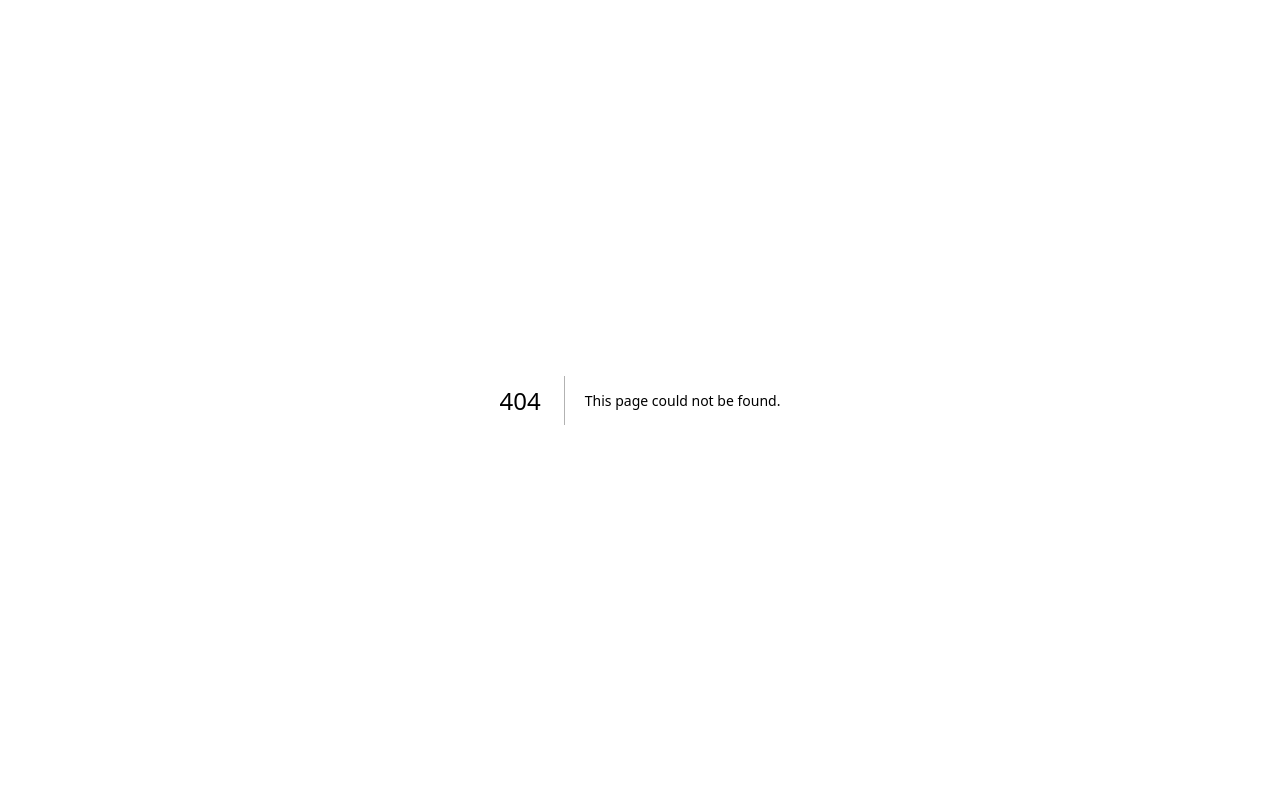
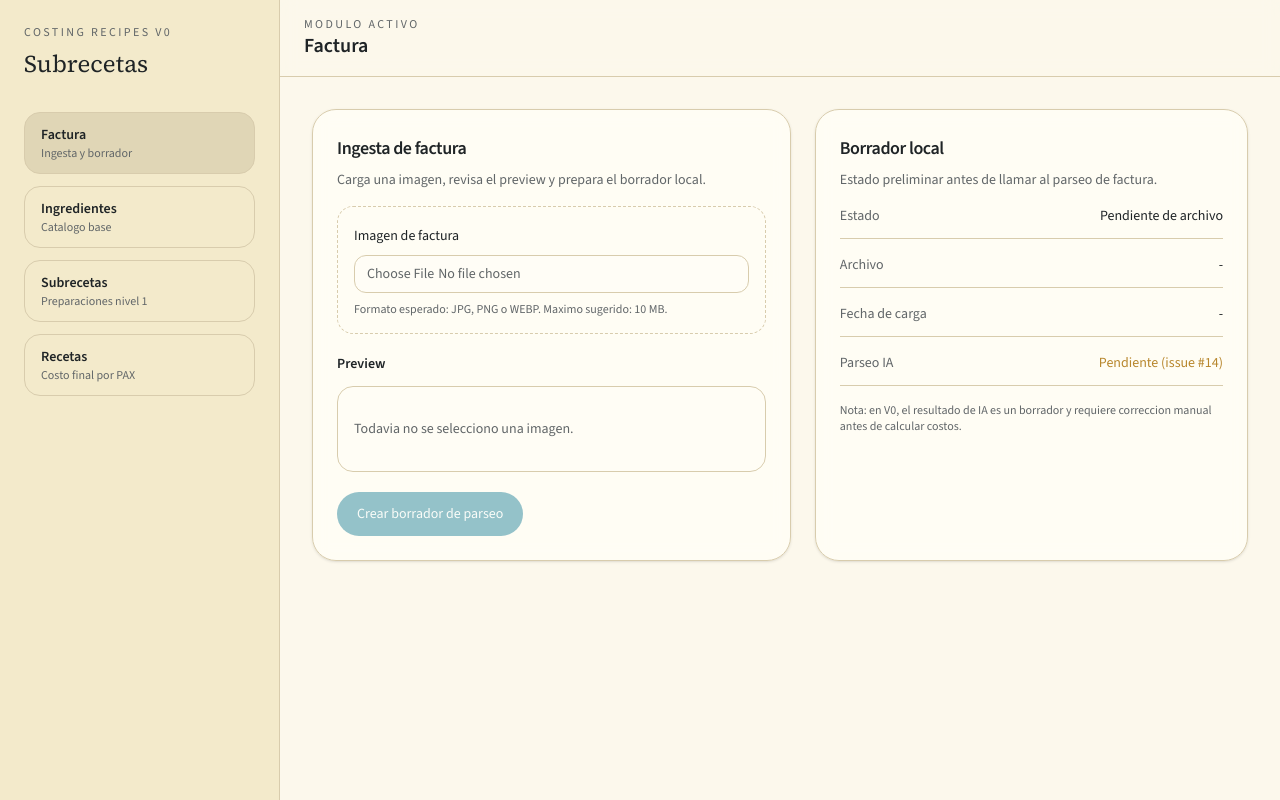
Before and after one commit to and27/subrecipes, a Next.js app: page /factura in a window 1280 px wide. Before the commit this address had no page. Built offline with nearby package versions, Linux system fonts and the light colour scheme.

Commit message:
feat(invoice): add factura upload view with preview and local draft (#13)

```diff
--- /dev/null
+++ b/src/app/(workspace)/factura/page.tsx
@@ -0,0 +1,5 @@
+import { InvoiceUploadView } from "@/ui/invoice/InvoiceUploadView";
+
+export default function InvoicePage() {
+  return <InvoiceUploadView />;
+}
--- a/src/app/page.tsx
+++ b/src/app/page.tsx
@@ -1,5 +1,5 @@
 import { redirect } from "next/navigation";
 
 export default function Home() {
-  redirect("/ingredientes");
+  redirect("/factura");
 }
--- /dev/null
+++ b/src/ui/invoice/InvoiceUploadView.tsx
@@ -0,0 +1,167 @@
+"use client";
+
+import Image from "next/image";
+import { useEffect, useMemo, useState } from "react";
+
+import { Button } from "@/ui/components/ui/button";
+import {
+  Card,
+  CardContent,
+  CardDescription,
+  CardHeader,
+  CardTitle,
+} from "@/ui/components/ui/card";
+
+type DraftStatus = "sin_archivo" | "listo_para_parseo";
+
+export function InvoiceUploadView() {
+  const [selectedFile, setSelectedFile] = useState<File | null>(null);
+  const [previewUrl, setPreviewUrl] = useState<string | null>(null);
+  const [draftCreatedAt, setDraftCreatedAt] = useState<string | null>(null);
+  const [parseMessage, setParseMessage] = useState<string | null>(null);
+
+  useEffect(() => {
+    return () => {
+      if (previewUrl) {
+        URL.revokeObjectURL(previewUrl);
+      }
+    };
+  }, [previewUrl]);
+
+  const draftStatus: DraftStatus = selectedFile
+    ? "listo_para_parseo"
+    : "sin_archivo";
+
+  const draftStatusLabel =
+    draftStatus === "listo_para_parseo"
+      ? "Listo para parseo"
+      : "Pendiente de archivo";
+
+  const formattedCreatedAt = useMemo(() => {
+    if (!draftCreatedAt) return "-";
+
+    return new Intl.DateTimeFormat("es-AR", {
+      dateStyle: "medium",
+      timeStyle: "short",
+    }).format(new Date(draftCreatedAt));
+  }, [draftCreatedAt]);
+
+  function handleFileChange(event: React.ChangeEvent<HTMLInputElement>) {
+    const nextFile = event.target.files?.[0] ?? null;
+
+    setSelectedFile(nextFile);
+    setPreviewUrl(nextFile ? URL.createObjectURL(nextFile) : null);
+    setDraftCreatedAt(nextFile ? new Date().toISOString() : null);
+    setParseMessage(null);
+  }
+
+  function handleParseDraft() {
+    if (!selectedFile) return;
+
+    // Este paso conecta con el endpoint mock en el siguiente issue (#14).
+    setParseMessage(
+      "Borrador preparado. En el siguiente issue se conecta /api/parse-invoice."
+    );
+  }
+
+  return (
+    <div className="grid gap-6 lg:grid-cols-[1.05fr_0.95fr]">
+      <Card>
+        <CardHeader>
+          <CardTitle>Ingesta de factura</CardTitle>
+          <CardDescription>
+            Carga una imagen, revisa el preview y prepara el borrador local.
+          </CardDescription>
+        </CardHeader>
+        <CardContent className="space-y-5">
+          <div className="rounded-2xl border border-dashed border-border p-4">
+            <label
+              htmlFor="invoice-file"
+              className="text-sm font-medium text-text"
+            >
+              Imagen de factura
+            </label>
+            <input
+              id="invoice-file"
+              type="file"
+              accept="image/*"
+              onChange={handleFileChange}
+              className="mt-2 block w-full cursor-pointer rounded-xl border border-border bg-surface-alt px-3 py-2 text-sm text-muted"
+            />
+            <p className="mt-2 text-xs text-muted">
+              Formato esperado: JPG, PNG o WEBP. Maximo sugerido: 10 MB.
+            </p>
+          </div>
+
+          <div className="space-y-3">
+            <h3 className="text-sm font-semibold text-text">Preview</h3>
+            {previewUrl ? (
+              <div className="overflow-hidden rounded-2xl border border-border bg-surface-alt/70">
+                <Image
+                  src={previewUrl}
+                  alt="Preview de factura cargada"
+                  width={1400}
+                  height={900}
+                  unoptimized
+                  className="h-auto max-h-[420px] w-full object-contain"
+                />
+              </div>
+            ) : (
+              <p className="rounded-2xl border border-border bg-surface-alt/60 px-4 py-8 text-sm text-muted">
+                Todavia no se selecciono una imagen.
+              </p>
+            )}
+          </div>
+
+          <Button
+            onClick={handleParseDraft}
+            disabled={!selectedFile}
+            className="w-full sm:w-auto"
+          >
+            Crear borrador de parseo
+          </Button>
+          {parseMessage && <p className="text-sm text-info">{parseMessage}</p>}
+        </CardContent>
+      </Card>
+
+      <Card>
+        <CardHeader>
+          <CardTitle>Borrador local</CardTitle>
+          <CardDescription>
+            Estado preliminar antes de llamar al parseo de factura.
+          </CardDescription>
+        </CardHeader>
+        <CardContent className="space-y-4 text-sm">
+          <div className="flex items-center justify-between gap-4 border-b border-border pb-3">
+            <span className="text-muted">Estado</span>
+            <span className="font-medium text-text">{draftStatusLabel}</span>
+          </div>
+
+          <div className="flex items-center justify-between gap-4 border-b border-border pb-3">
+            <span className="text-muted">Archivo</span>
+            <span className="max-w-[55%] truncate text-right font-medium text-text">
+              {selectedFile?.name ?? "-"}
+            </span>
+          </div>
+
+          <div className="flex items-center justify-between gap-4 border-b border-border pb-3">
+            <span className="text-muted">Fecha de carga</span>
+            <span className="font-medium text-text">{formattedCreatedAt}</span>
+          </div>
+
+          <div className="flex items-center justify-between gap-4 border-b border-border pb-3">
+            <span className="text-muted">Parseo IA</span>
+            <span className="font-medium text-warning">
+              Pendiente (issue #14)
+            </span>
+          </div>
+
+          <p className="text-xs text-muted">
+            Nota: en V0, el resultado de IA es un borrador y requiere correccion
+            manual antes de calcular costos.
+          </p>
+        </CardContent>
+      </Card>
+    </div>
+  );
+}
--- a/src/ui/shell/AppShell.tsx
+++ b/src/ui/shell/AppShell.tsx
@@ -6,6 +6,11 @@ import { usePathname } from "next/navigation";
 import { cn } from "@/ui/lib/utils";
 
 const NAV_ITEMS = [
+  {
+    href: "/factura",
+    label: "Factura",
+    description: "Ingesta y borrador",
+  },
   {
     href: "/ingredientes",
     label: "Ingredientes",
```
